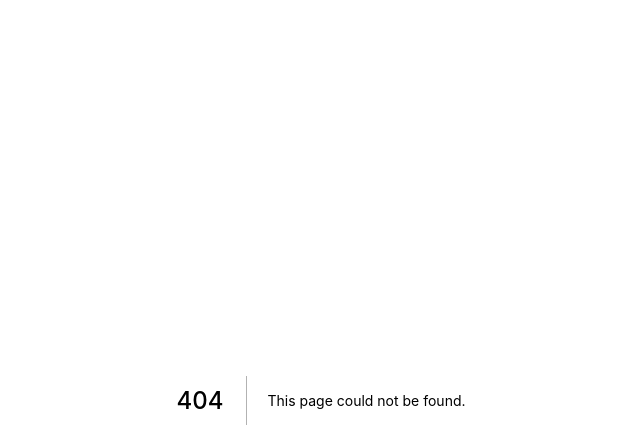
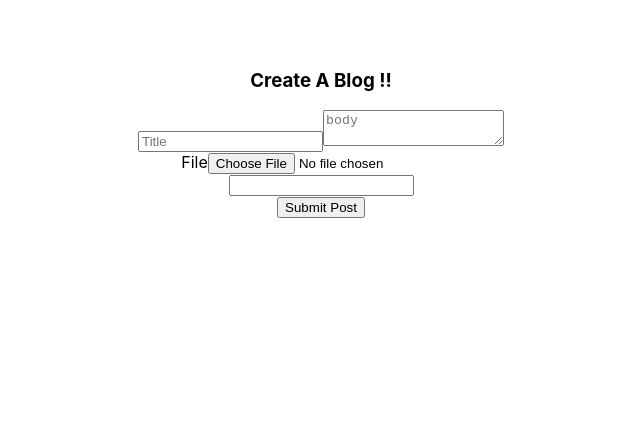
Before and after one commit to Valentine-chinedu/Blog, a Next.js app: page /createblog in a window 1280 px wide. Before the commit this address had no page. Shown: the top 448 px of the page, without its empty margins (319-959 px from the left). Built offline with nearby package versions, Linux system fonts and the light colour scheme.

Commit message:
fixed bug for user input

```diff
--- /dev/null
+++ b/pages/createblog.js
@@ -0,0 +1,96 @@
+import { useState, useEffect } from "react";
+import { v4 as uuidv4 } from "uuid";
+import { storage, db, serverTimestamp } from "../firebase";
+
+export default function Createblog({ user }) {
+	const [title, setTitle] = useState("");
+	const [body, setBody] = useState("");
+	const [image, setImage] = useState(null);
+	const [url, setUrl] = useState("");
+
+	useEffect(() => {
+		if (url) {
+			try {
+				db.collection("blogs").add({
+					title,
+					body,
+					imageUrl: url,
+					postedBy: user.uid,
+					createdAt: serverTimestamp(),
+				});
+				M.toast({ html: "Blog Created", classes: "green" });
+			} catch (err) {
+				M.toast({ html: "error creating blog", classes: "red" });
+			}
+		}
+		// eslint-disable-next-line react-hooks/exhaustive-deps
+	}, []);
+
+	const SubmitDetails = () => {
+		if (!title || !body || !image) {
+			M.toast({ html: "please add all the fields", classes: "red" });
+			return;
+		}
+		var uploadTask = storage.ref().child(`image/${uuidv4()}`).put(image);
+		uploadTask.on(
+			"state_changed",
+			(snapshot) => {
+				var progress = (snapshot.bytesTransferred / snapshot.totalBytes) * 100;
+				if (progress == "100")
+					M.toast({ html: "Image Uploaded", classes: "green" });
+			},
+			(error) => {
+				M.toast({ html: error.message, classes: "red" });
+			},
+			() => {
+				uploadTask.snapshot.ref.getDownloadURL().then((downloadURL) => {
+					console.log("File available at", downloadURL);
+					setUrl(downloadURL);
+				});
+			}
+		);
+	};
+	return (
+		<div className='input-field rootdiv'>
+			<h3>Create A Blog !!</h3>
+			<input
+				type='text'
+				value={title}
+				placeholder='Title'
+				onChange={(e) => setTitle(e.target.value)}
+			/>
+			<textarea
+				type='text'
+				value={body}
+				placeholder='body'
+				onChange={(e) => setBody(e.target.value)}
+			/>
+			<div className='file-field input-field'>
+				<div className='btn #fb8c00 orange darken-1'>
+					<span>File</span>
+					<input type='file' onChange={(e) => setImage(e.target.files[0])} />
+				</div>
+				<div className='file-path-wrapper'>
+					<input className='file-path validate' type='text' />
+				</div>
+			</div>
+			<button
+				className='btn #fb8c00 orange darken-1'
+				onClick={() => SubmitDetails()}
+			>
+				Submit Post
+			</button>
+
+			<style jsx>
+				{`
+					.rootdiv {
+						margin: 30px auto;
+						max-width: 600px;
+						padding: 20px;
+						text-align: center;
+					}
+				`}
+			</style>
+		</div>
+	);
+}
```
